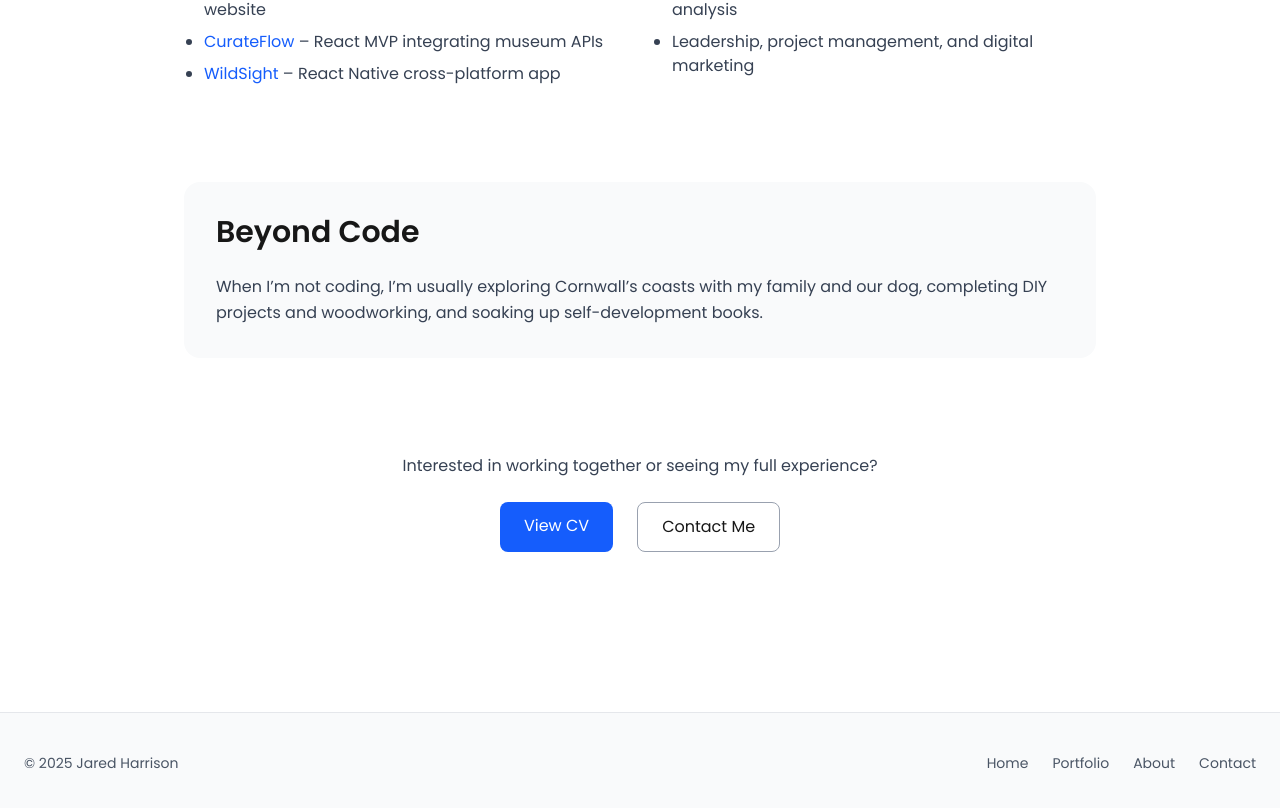
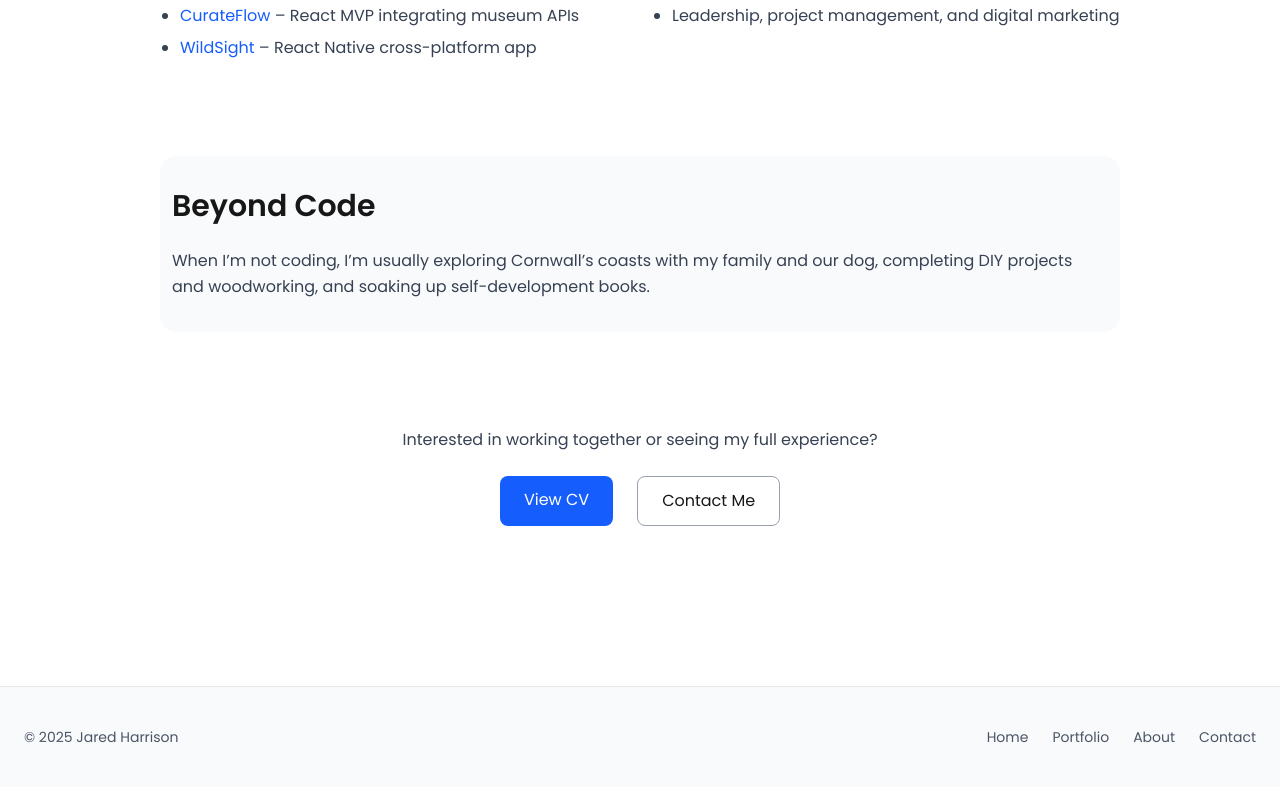
Before and after one commit to Jared-Ha/Portfolio-2025, a Next.js app: page /about in a window 1280 px wide. Shown: the part 1384-2192 px from the top of the page. After the commit the page ends 2171 px from the top, so only its background shows below. Built offline with nearby package versions, Linux system fonts and the light colour scheme.

Commit message:
adjust about me padding

```diff
--- a/src/app/about/page.js
+++ b/src/app/about/page.js
@@ -15,7 +15,7 @@ export default function About() {
   ];
 
   return (
-    <section className="max-w-5xl mx-auto px-6 py-20 space-y-24">
+    <section className="max-w-5xl mx-auto py-20 space-y-24">
       {/* 1. Intro / Story */}
       <div className="flex flex-col md:flex-row items-center gap-10">
         <img
@@ -124,7 +124,7 @@ export default function About() {
       </div>
 
       {/* 5. Beyond Code */}
-      <div className="bg-gray-50 p-8 rounded-2xl">
+      <div className="bg-gray-50 pt-8 pb-8 pr-3 pl-3 rounded-2xl">
         <h2 className="text-3xl font-semibold mb-6">Beyond Code</h2>
         <p className="text-gray-700 leading-relaxed">
           When I’m not coding, I’m usually exploring Cornwall’s coasts with my
```
